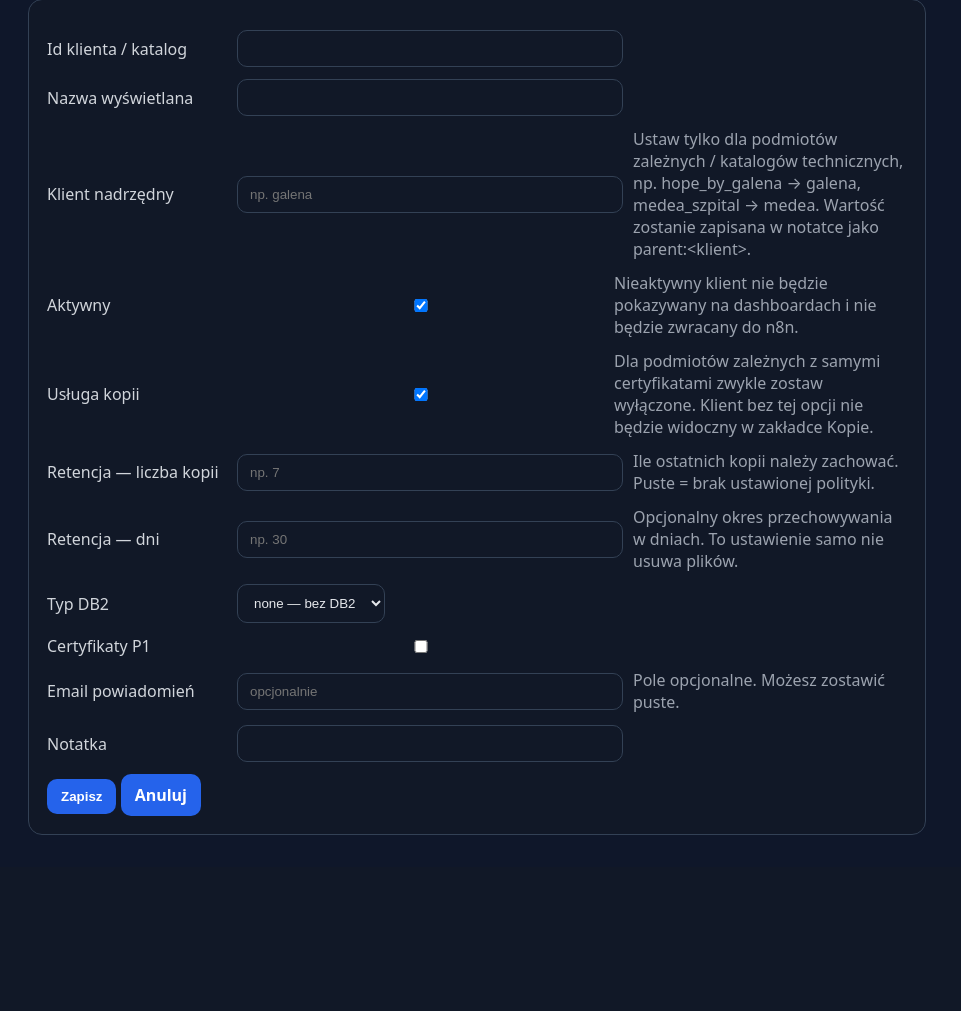
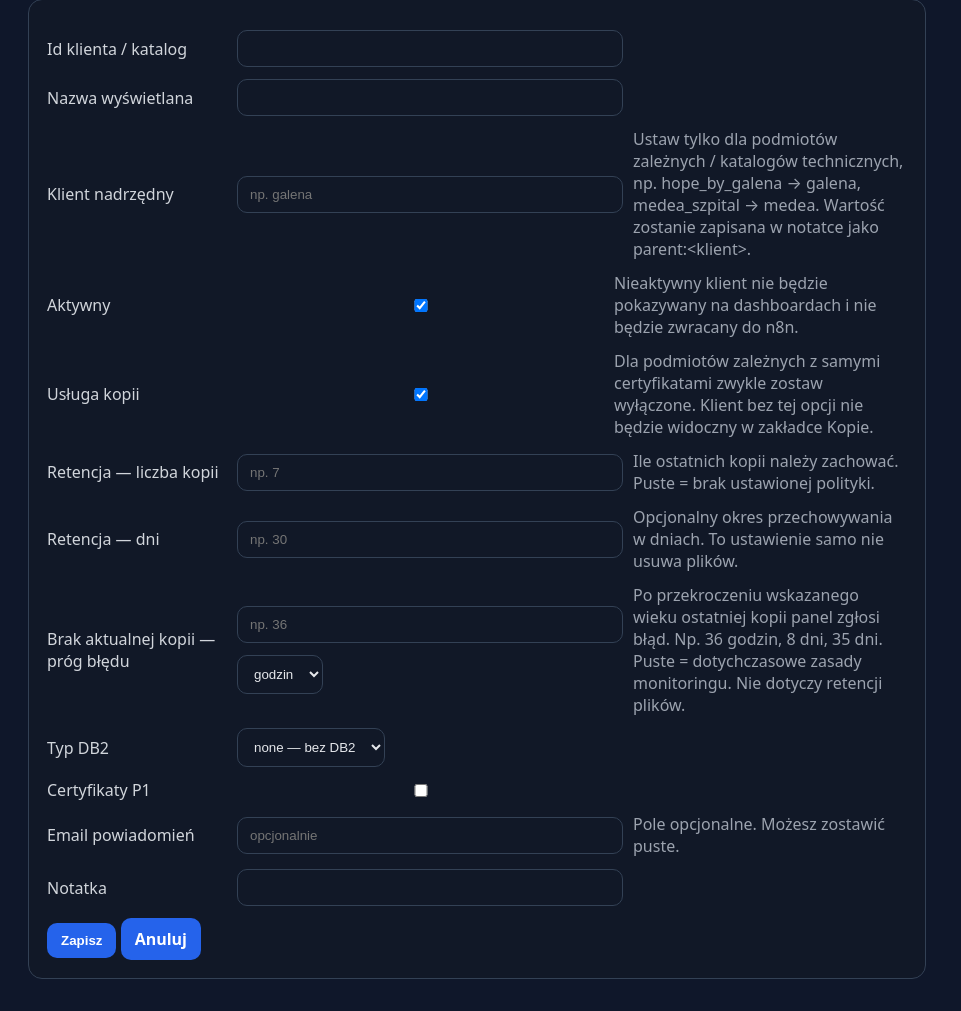
Before and after one commit to Pawel-sp9pw/backup-dashboard, a Python web app: template backup-panel/templates/client_config_form.html in a window 1280 px wide. Shown: the part 95-1106 px from the top of the page, without its empty margins (0-961 px from the left). Before the commit the page ends 930 px from the top, so only its background shows below. Run offline with Jinja, Linux system fonts and the light colour scheme; the template is opened without the code that fills it, so the values that code supplies are empty.

Commit message:
Add per-client freshness limit input with hours or days selection

```diff
--- a/backup-panel/templates/client_config_form.html
+++ b/backup-panel/templates/client_config_form.html
@@ -61,6 +61,21 @@
       <span class="muted">Opcjonalny okres przechowywania w dniach. To ustawienie samo nie usuwa plików.</span>
     </div>
     <div class="form-row">
+      <label>Brak aktualnej kopii — próg błędu</label>
+      <div style="display:flex;gap:12px;align-items:center;flex-wrap:wrap">
+        {% set freshness_hours = item.freshness_limit_hours if item and item.freshness_limit_hours is defined else none %}
+        {% set use_days = freshness_hours is not none and freshness_hours % 24 == 0 %}
+        <input type="number" min="1" step="1" name="freshness_limit"
+               value="{{ (freshness_hours // 24 if use_days else freshness_hours) if freshness_hours is not none else '' }}"
+               placeholder="np. 36" style="max-width:180px">
+        <select name="freshness_unit" style="max-width:150px">
+          <option value="hours" {% if not use_days %}selected{% endif %}>godzin</option>
+          <option value="days" {% if use_days %}selected{% endif %}>dni</option>
+        </select>
+      </div>
+      <span class="muted">Po przekroczeniu wskazanego wieku ostatniej kopii panel zgłosi błąd. Np. 36 godzin, 8 dni, 35 dni. Puste = dotychczasowe zasady monitoringu. Nie dotyczy retencji plików.</span>
+    </div>
+    <div class="form-row">
       <label>Typ DB2</label>
       <select name="db2_type">
         {% set db2 = item.db2_type if item else 'none' %}
```
